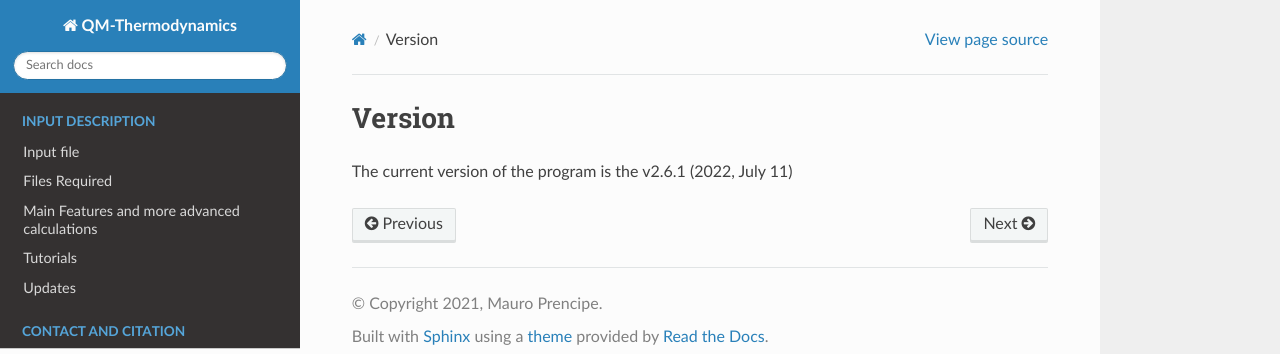
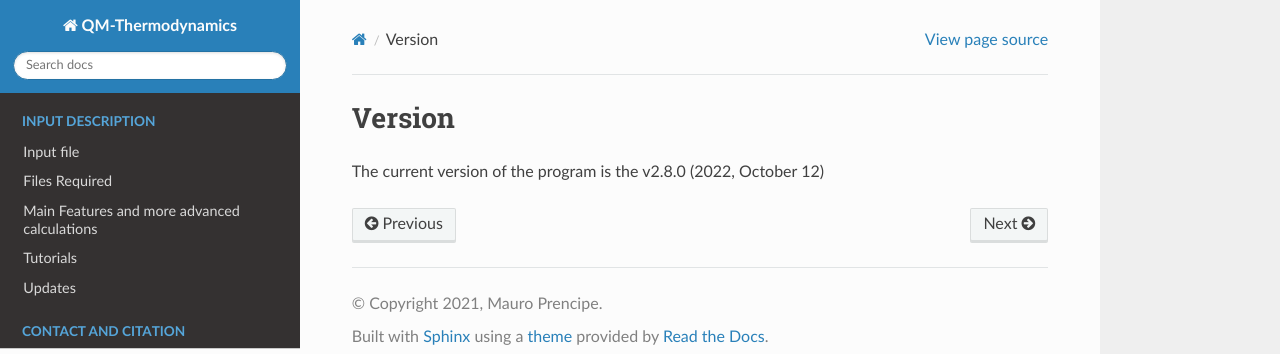
Before and after one commit to Mauro-Prencipe/QM-thermodynamics, a Sphinx documentation site: the page built from docs/Version.rst, in a window 1280 px wide. Shown: the top 354 px of the page. Built offline with Sphinx 7.4.7 and the Read the Docs theme 2.0.0, drawn with Linux system fonts in a browser that asks for light colours.

Commit message:
Update Version.rst

```diff
--- a/docs/Version.rst
+++ b/docs/Version.rst
@@ -1,4 +1,4 @@
 Version
 =======
 
-The current version of the program is the v2.6.1 (2022, July 11)
+The current version of the program is the v2.8.0 (2022, October 12)
```
